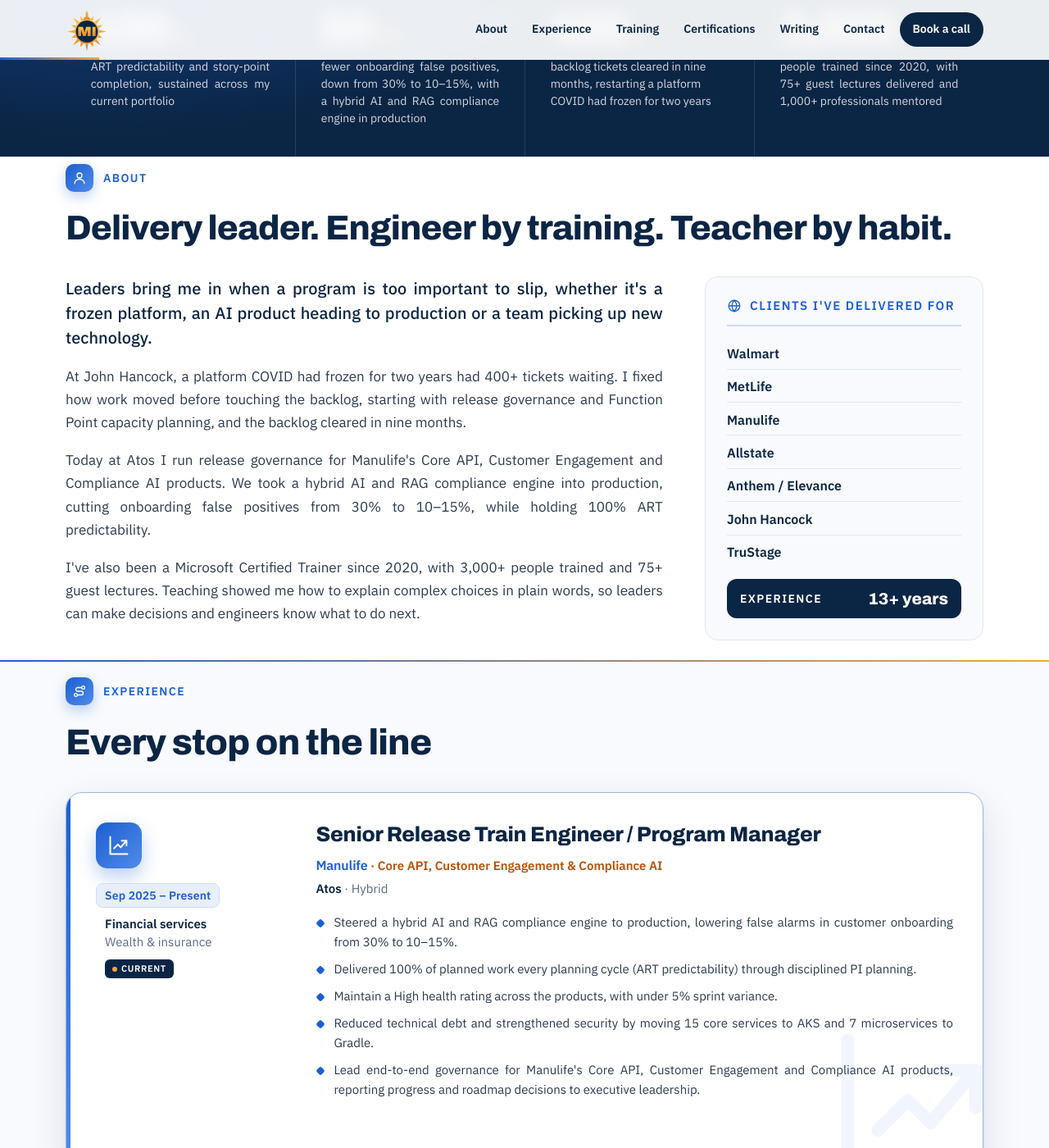
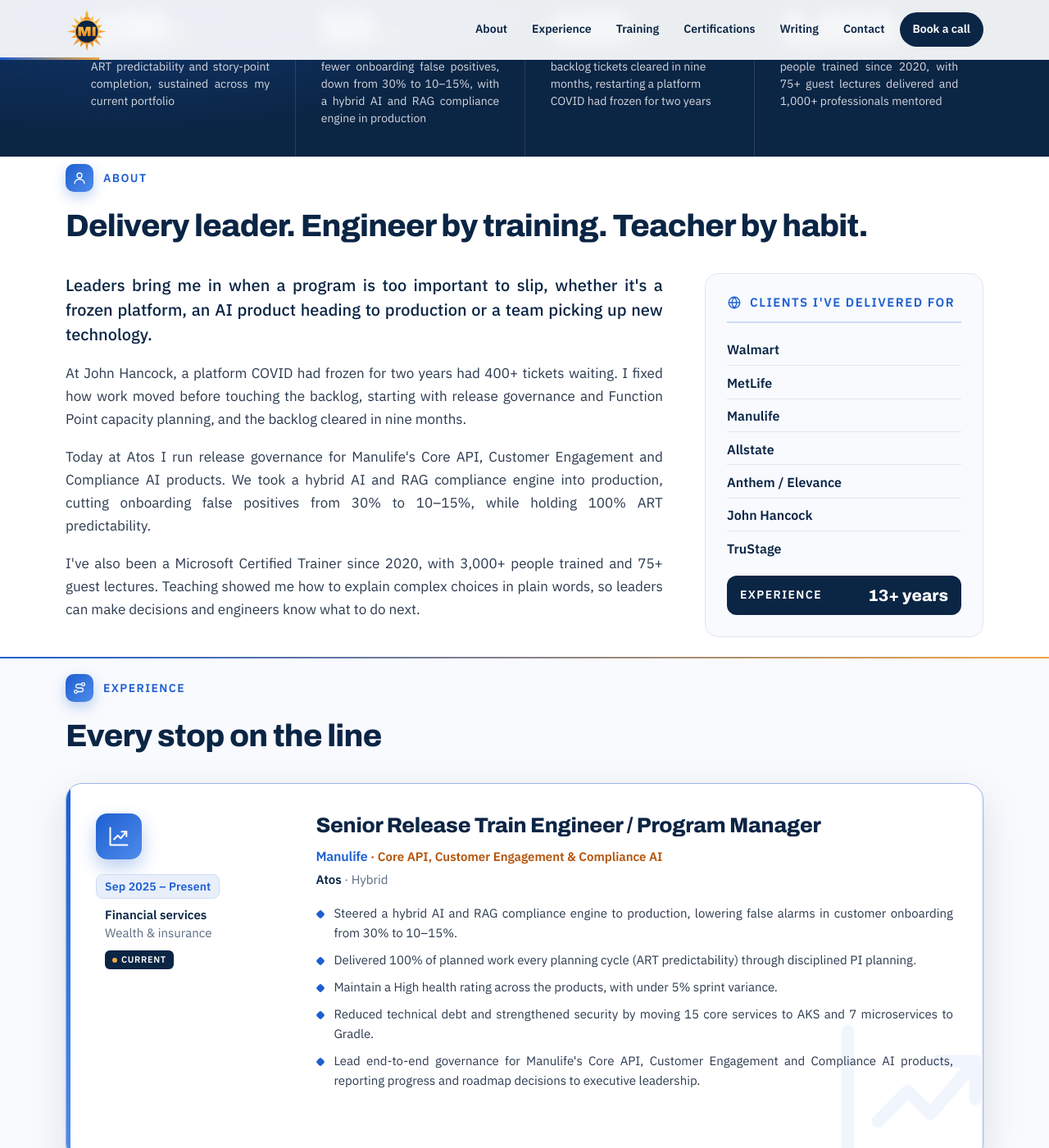
Before and after one commit to Madhan-I/Madhan-I.github.io, a Jekyll site: the page built from index.html, in a window 1280 px wide and 1400 px high, scrolled down 691 px. Shown: the whole window at 82% size. Built offline with Jekyll 4.4.1, drawn with Linux system fonts in a browser that asks for light colours.

Commit message:
Section headings at 38px (26px on phones); Writing kept at 500px.
Co-Authored-By: Claude Opus 5.5 <noreply@anthropic.com>
Claude-Session: https://claude.ai/code/session_01MFRrTt7LBDdX57m85KHNGp

```diff
--- a/assets/css/style.css
+++ b/assets/css/style.css
@@ -1169,3 +1169,9 @@ footer .f-bottom { padding-bottom: 14px !important; }
 @media (min-width: 1024px) { #writing { padding-top: 0 !important; } #recognition { padding-bottom: 45px !important; } }
 @media (min-width: 1024px) { #writing { padding-top: 12px !important; } #recognition { padding-bottom: 33px !important; } }
 @media (min-width: 1024px) { #writing { padding-top: 32px !important; padding-bottom: 27px !important; } #recognition { padding-bottom: 13px !important; } #contact { padding-top: 65px !important; } }
+
+/* Section headings at 38px (26px on phones) */
+.sec-head h2, #contact h2, #contact h2 span { font-size: 38px !important; }
+@media (min-width: 1200px) { #about .sec-head h2 { font-size: 38px !important; } }
+@media (max-width: 767px) { .sec-head h2, #contact h2, #contact h2 span { font-size: 26px !important; } }
+@media (min-width: 1024px) { #writing .sec-head { margin-bottom: 43px !important; } }
```
